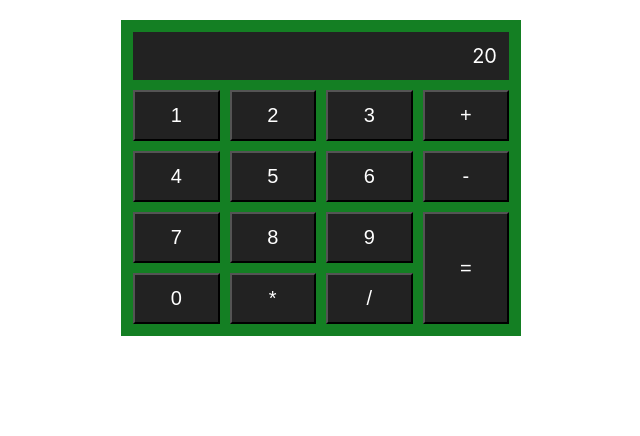
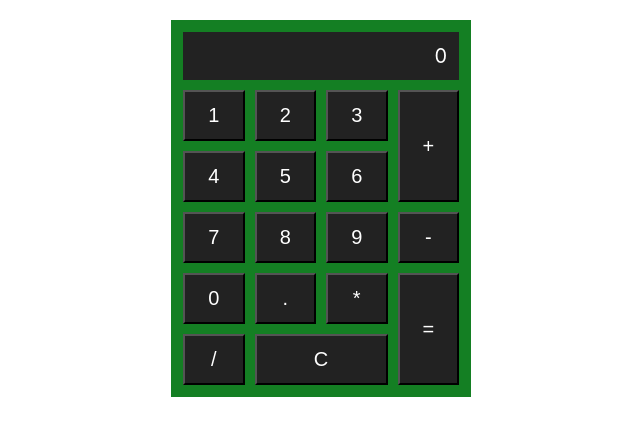
Before and after one commit to austinChappell/react_calculator, a React (Create React App) app: page / in a window 1280 px wide. Shown: the top 436 px of the page, without its empty margins (319-959 px from the left). Built offline with nearby package versions, Linux system fonts and the light colour scheme.

Commit message:
add ability to clear

```diff
--- a/src/components/Calculator.js
+++ b/src/components/Calculator.js
@@ -10,7 +10,7 @@ import { COLORS, SPACE } from '../data/styles';
 const StyledDiv = styled.div({
   backgroundColor: COLORS.ACCENT,
   margin: '20px auto',
-  maxWidth: 400,
+  maxWidth: 300,
   padding: SPACE.MEDIUM,
   width: '90vw',
 });
@@ -19,25 +19,27 @@ const buttons = [
   { type: 'integer', value: 1 },
   { type: 'integer', value: 2 },
   { type: 'integer', value: 3 },
-  { type: 'operator', value: '+' },
+  { style: { gridRow: 'span 2' }, type: 'operator', value: '+' },
   { type: 'integer', value: 4 },
   { type: 'integer', value: 5 },
   { type: 'integer', value: 6 },
-  { type: 'operator', value: '-' },
   { type: 'integer', value: 7 },
   { type: 'integer', value: 8 },
   { type: 'integer', value: 9 },
+  { type: 'operator', value: '-' },
+  { type: 'integer', value: 0 },
+  { type: 'integer', value: '.' },
+  { type: 'operator', value: '*' },
   { style: { gridRow: 'span 2' }, type: 'execute', value: '=' },
-  { type: 'integer', value: 0 },
-  { type: 'operator', value: '*' },
   { type: 'operator', value: '/' },
+  { style: { gridColumn: 'span 2' }, type: 'clear', value: 'C' },
 ];
 
 class Calculator extends Component {
   state = {
     currentOperator: null,
     pendingValue: 0,
-    total: 20,
+    total: 0,
   }
 
   componentDidMount() {
@@ -46,7 +48,7 @@ class Calculator extends Component {
 
   inputListener = (e) => {
     const value = e.keyCode === 13 ? '=' : e.key;
-    const button = buttons.find(b => String(b.value) === value);
+    const button = buttons.find(b => String(b.value) === value.toUpperCase());
     if (button) {
       this.handleClick(button);
     }
@@ -60,6 +62,14 @@ class Calculator extends Component {
     this.setState({
       pendingValue: 0,
       total: Number(total) + Number(pendingValue),
+    });
+  }
+
+  clear = () => {
+    this.setState({
+      currentOperator: null,
+      pendingValue: 0,
+      total: 0,
     });
   }
 
@@ -141,6 +151,8 @@ class Calculator extends Component {
       this.setState({ currentOperator: button.value });
     } else if (button.type === 'execute') {
       this.execOperation({});
+    } else if (button.type === 'clear') {
+      this.clear();
     }
   }
 
```
